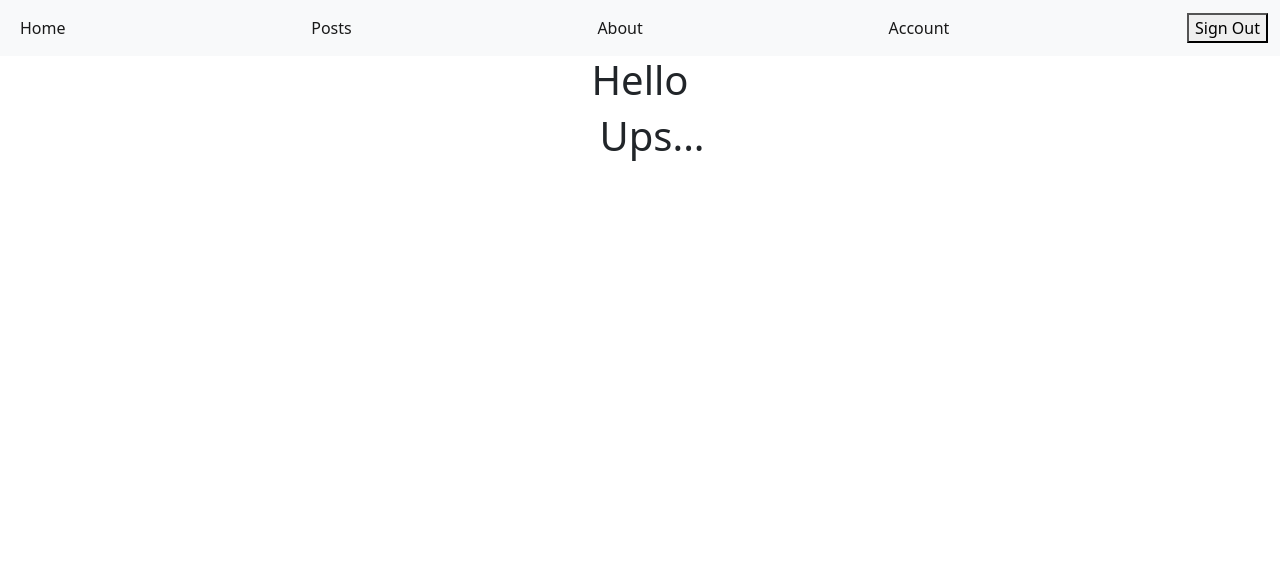
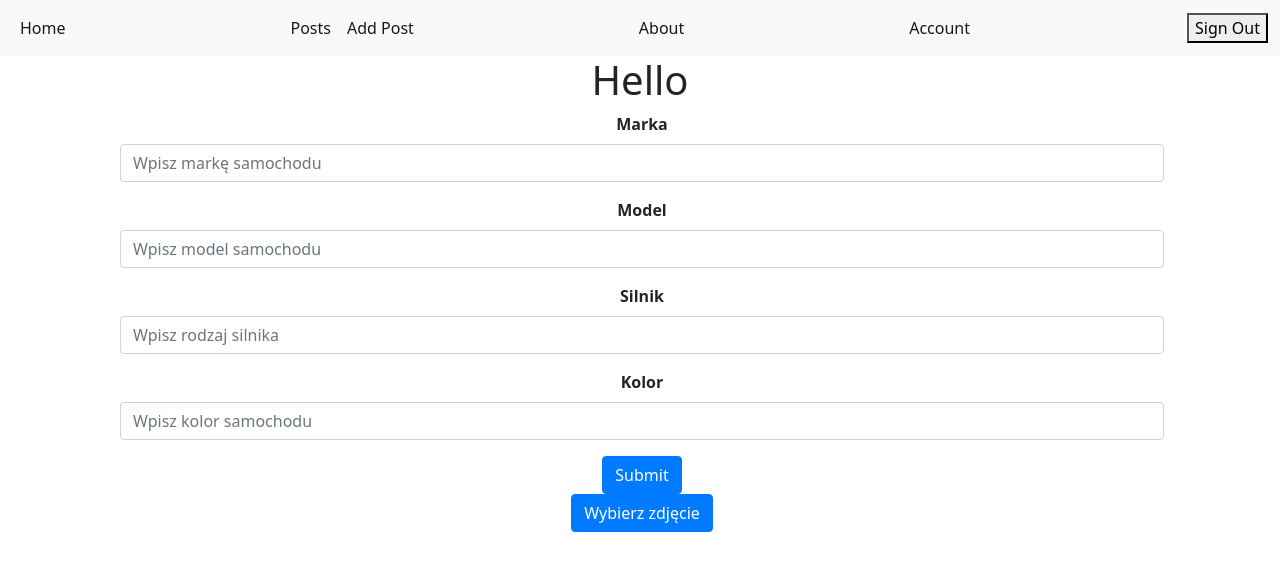
Before and after one commit to WiktorKarnia/CarHunters, a Vue app: page /add-post in a window 1280 px wide. Shown: the top 570 px of the page. Built offline with nearby package versions, Linux system fonts and the light colour scheme; no server answers; sample sign-in values are in the browser's storage.

Commit message:
CH-6-Posts

```diff
--- a/src/components/NavbarComponent1.vue
+++ b/src/components/NavbarComponent1.vue
@@ -10,6 +10,9 @@
       <ul class="navbar-nav text-center mb-2 mb-lg-0">
         <li class="nav-item">
           <router-link class="nav-link active" aria-current="page" to="/posts">Posts</router-link>
+        </li>
+        <li class="nav-item">
+          <router-link class="nav-link active" aria-current="page" to="/add-post">Add Post</router-link>
         </li>
       </ul>
       <ul class="navbar-nav ms-auto mb-2 mb-lg-0">
--- a/src/router/router.js
+++ b/src/router/router.js
@@ -28,6 +28,14 @@ const router = createRouter({
           requiresAuth: true,
       },
     },
+    {
+      path: '/add-post',
+      name: 'AddPost',
+      component: () => import('../views/AddPostView.vue'),
+      meta: {
+        requiresAuth: true,
+    },
+  },
     {
       path: '/account',
       name: 'Account',
--- /dev/null
+++ b/src/views/AddPostView.vue
@@ -0,0 +1,129 @@
+<template>
+    <div class="container px-5 mx-5">
+        <form id="form" @submit.prevent="submitForm">
+            <div class="form-group">
+                <label class="form-label">Marka</label>
+                <input type="text" class="form-control" v-model="car.make" placeholder="Wpisz markę samochodu">
+            </div>
+            <div class="form-group">
+                <label class="form-label">Model</label>
+                <input type="text" class="form-control" v-model="car.model" placeholder="Wpisz model samochodu">
+            </div>
+            <div class="form-group">
+                <label class="form-label">Silnik</label>
+                <input type="text" class="form-control" v-model="car.engine" placeholder="Wpisz rodzaj silnika">
+            </div>
+            <div class="form-group">
+                <label class="form-label">Kolor</label>
+                <input type="text" class="form-control" v-model="car.color" placeholder="Wpisz kolor samochodu">
+            </div>
+                <button type="submit" class="btn btn-primary">Submit</button>
+            <div class="form-group">
+                <label for="cameraFileInput" class="btn btn-primary">Wybierz zdjęcie</label>
+                <input @change="openCamera" style="display:none" id="cameraFileInput" type="file" accept="image/*" capture="environment">
+            </div>
+            <div class="form-group">
+                <img id="pictureFromCamera" class="img-fluid"/>
+            </div>
+        </form>
+    </div>
+</template>
+
+<script>
+    import { initializeApp } from "firebase/app";
+    import { getFirestore, doc, setDoc} from 'firebase/firestore';
+    import { getStorage, ref, uploadString, getDownloadURL } from 'firebase/storage';
+    import firebaseConfig from "../firebaseConfig";
+
+    const app = initializeApp(firebaseConfig);
+    const db = getFirestore(app);
+
+    export default {
+        data() {
+            return {
+                car: {
+                make: '',
+                model: '',
+                engine: '',
+                color: ''
+                }
+            };
+        },
+        methods: {
+        async submitForm() {
+            let id = (Math.random() + 1).toString(36).substring(7);
+            const storage = getStorage();
+            const refImg = ref(storage, "cars/" + id + ".jpg");
+            const selectedFile64 = document.getElementById('pictureFromCamera').src;
+
+            await uploadString(refImg, selectedFile64,'data_url');
+
+            await setDoc(doc(db, "cars", id), {
+                make: this.car.make,
+                model: this.car.model,
+                engine: this.car.engine,
+                color: this.car.color,
+                path: "cars/" + id + ".jpg"
+            });
+
+            console.log("The photo has been sent in path cars/" + id);
+
+            this.car.make = '';
+            this.car.model = '';
+            this.car.engine = '';
+            this.car.color = '';
+            document.getElementById('pictureFromCamera').src = '';
+
+            },
+            openCamera(event) {
+                const file = event.target.files[0];
+                const reader = new FileReader();
+                reader.onload = () => {
+                    const img = document.getElementById('pictureFromCamera');
+                        img.src = reader.result;
+                    }
+                reader.readAsDataURL(file);
+            }
+        }
+    }
+</script>
+
+<style>
+    .form-group {
+      margin-bottom: 1rem;
+    }
+    .form-label {
+      display: block;
+      margin-bottom: 0.5rem;
+      font-weight: bold;
+    }
+    .form-control {
+      display: block;
+      width: 100%;
+      height: calc(1.5em + 0.75rem + 2px);
+      padding: 0.375rem 0.75rem;
+      font-size: 1rem;
+      font-weight: 400;
+      line-height: 1.5;
+      color: #495057;
+      background-color: #fff;
+      background-clip: padding-box;
+      border: 1px solid #ced4da;
+      border-radius: 0.25rem;
+      transition: border-color 0.15s ease-in-out, box-shadow 0.15s ease-in-out;
+    }
+    .btn-primary {
+      color: #fff;
+      background-color: #007bff;
+      border-color: #007bff;
+    }
+    .btn-primary:hover {
+      color: #fff;
+      background-color: #0069d9;
+      border-color: #0062cc;
+    }
+    .img-fluid {
+      max-width: 100%;
+      height: auto;
+    }
+</style>
--- a/src/views/PostsView.vue
+++ b/src/views/PostsView.vue
@@ -1,3 +1,77 @@
 <template>
-    <h1>Posts</h1>
+    <div>
+        <ul>
+        <li v-for="car in cars" :key="car.id">
+            <img :src="car.imageUrl" width="700" height="600">
+            <p>{{ car.make }}</p>
+            <p>{{ car.model }}</p>
+            <p>{{ car.engine }}</p>
+            <p>{{ car.color }}</p>
+        </li>
+        </ul>
+    </div>
 </template>
+
+<script>
+    import { reactive } from 'vue';
+    import { initializeApp } from "firebase/app";
+    import { getFirestore, collection, getDocs } from 'firebase/firestore';
+    import { getStorage, ref, getDownloadURL } from 'firebase/storage';
+    import firebaseConfig from "../firebaseConfig";
+
+    const app = initializeApp(firebaseConfig);
+    const db = getFirestore(app);
+
+    export default {
+      setup() {
+        const cars = reactive([]);
+        getDocs(collection(db, "cars")).then((querySnapshot2) => {
+          querySnapshot2.forEach(async (doc) => {
+            const storage = getStorage();
+            const refImage = ref(storage, 'cars/' + doc.id + '.jpg');
+            const imageUrl = await getDownloadURL(refImage);
+            cars.push({
+              id: doc.id,
+              make: doc.data().make,
+              model: doc.data().model,
+              engine: doc.data().engine,
+              color: doc.data().color,
+              imageUrl: imageUrl
+            });
+          });
+        });
+        return {
+          cars
+        };
+      }
+    }
+</script>
+
+<style scoped>
+li {
+  display: inline-block;
+  margin: 10px;
+  background-color: white;
+  box-shadow: 0px 0px 5px #888;
+  border-radius: 5px;
+  text-align: center;
+}
+
+img {
+  border-top-left-radius: 5px;
+  border-top-right-radius: 5px;
+}
+
+p {
+  margin: 5px;
+  font-size: 14px;
+  color: #555;
+}
+
+h1 {
+  font-size: 24px;
+  font-weight: bold;
+  text-align: center;
+  margin-bottom: 20px;
+}
+</style>
--- a/vite.config.js
+++ b/vite.config.js
@@ -7,4 +7,9 @@ export default defineConfig({
   server: {
     port: 3000
   },
+  transpileDependencies: true,
+  base: './',
+  publicPath: process.env.NODE_ENV === 'production'
+      ? '/gh-pages-vue-deployment/'
+      : '/'
 })
```
Also changed, not shown: 2 other files (tests, documents, lock files or other folders).
